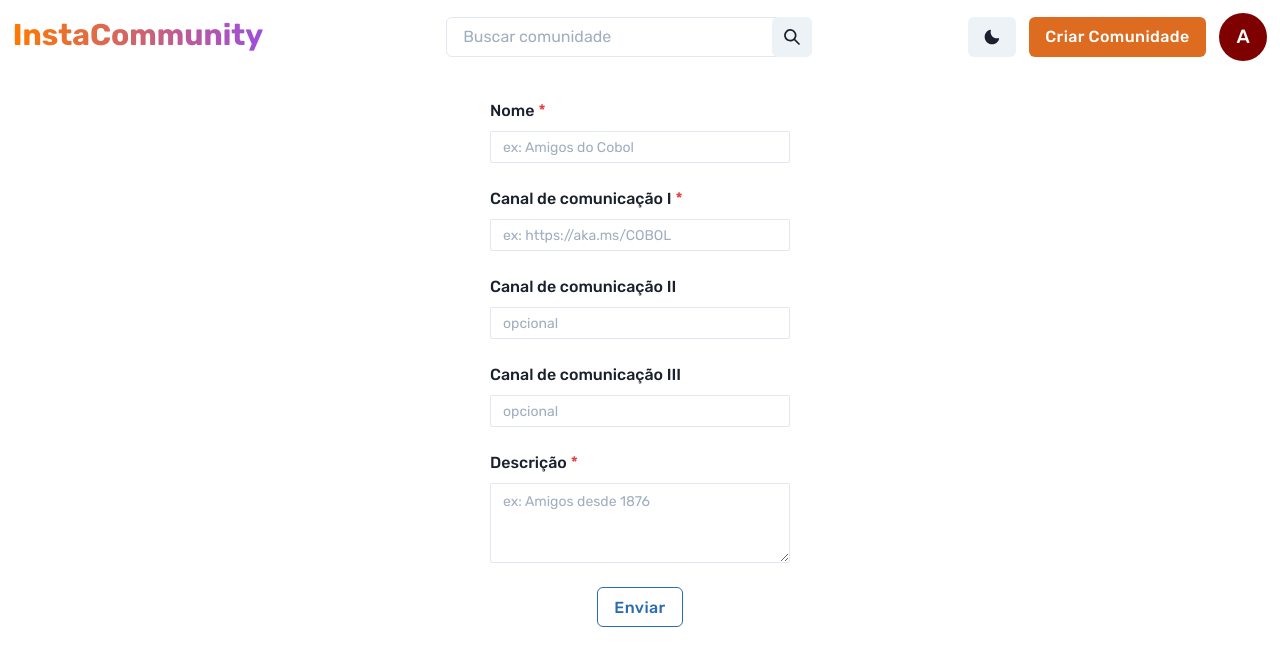
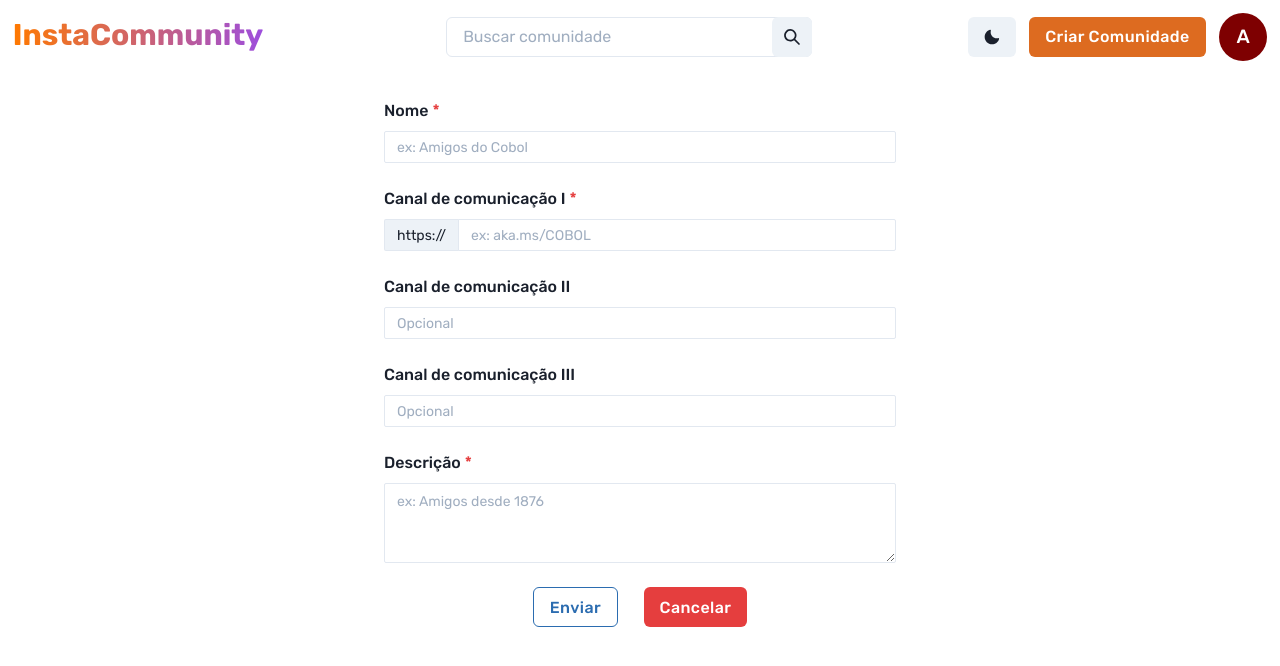
Before and after one commit to Kepler42-Itau/instacommunity-front, a Next.js app: page /communities/create in a window 1280 px wide. Shown: the top 666 px of the page. Built offline with nearby package versions, Linux system fonts and the light colour scheme.

Commit message:
refactor: realign items in create community

```diff
--- a/pages/communities/create/index.tsx
+++ b/pages/communities/create/index.tsx
@@ -9,10 +9,13 @@ import {
   Input,
   VStack,
   Center,
+  Flex,
+  InputLeftAddon,
+  Box,
   FormControl,
   FormLabel,
   Textarea,
-  useToast,
+  useToast, InputGroup,
 } from "@chakra-ui/react";
 import { LinkIcon, TriangleUpIcon } from "@chakra-ui/icons";
 import NavBar from "../../../components/NavBar";
@@ -98,7 +101,7 @@ const Create: NextPage = () => {
         isClosable: true,
       });
 
-    if (!trimmedContact.match(/^https?:\/\//gi)) {
+    if (trimmedContact != "" && !trimmedContact.match(/^https?:\/\//gi)) {
       trimmedContact = "http://" + trimmedContact;
     }
     if (trimmedContact2 != "" && !trimmedContact2.match(/^https?:\/\//gi)) {
@@ -121,18 +124,19 @@ const Create: NextPage = () => {
   };
 
   return (
-    <div>
+    <Box>
       <Head>
         <title>Criar Comunidade</title>
       </Head>
       <NavBar profile={false} home={true} />
-        <Center mt="2%">
-          <VStack spacing="24px">
+      <Flex>
+        <Center mt="2%" width="100%">
+          <VStack spacing="24px" width="40%">
             <FormControl id="nome" isRequired>
               <FormLabel>Nome</FormLabel>
               <Input
                 placeholder="ex: Amigos do Cobol"
-                width="300px"
+                width="100%"
                 size="sm"
                 value={name}
                 onChange={handleNameChange}
@@ -140,19 +144,23 @@ const Create: NextPage = () => {
             </FormControl>
             <FormControl id="contato" isRequired>
               <FormLabel>Canal de comunicação I</FormLabel>
+              <InputGroup  size="sm">
+                <InputLeftAddon children='https://' />
                 <Input
-                placeholder="ex: https://aka.ms/COBOL"
-                width="300px"
+                                                                      placeholder="ex: aka.ms/COBOL"
+                                                                      width="100%"
                                                                       size="sm"
                                                                       value={contact}
                                                                       onChange={handleContactChange}
                                                                     />
+              </InputGroup>
+
             </FormControl>
             <FormControl id="contato2">
               <FormLabel>Canal de comunicação II</FormLabel>
               <Input
-                placeholder="opcional"
-                width="300px"
+                placeholder="Opcional"
+                width="100%"
                 size="sm"
                 value={contact2}
                 onChange={handleContact2Change}
@@ -161,8 +169,8 @@ const Create: NextPage = () => {
             <FormControl id="contato3">
               <FormLabel>Canal de comunicação III</FormLabel>
               <Input
-                placeholder="opcional"
-                width="300px"
+                placeholder="Opcional"
+                width="100%"
                 size="sm"
                 value={contact3}
                 onChange={handleContact3Change}
@@ -172,12 +180,13 @@ const Create: NextPage = () => {
               <FormLabel>Descrição</FormLabel>
               <Textarea
                 placeholder="ex: Amigos desde 1876"
-                width="300px"
+                width="100%"
                 size="sm"
                 value={description}
                 onChange={handleDescriptionChange}
               />
             </FormControl>
+            <Center flexDirection="row" width="100%">
               <Button
                 colorScheme="blue"
                 type="submit"
@@ -185,12 +194,18 @@ const Create: NextPage = () => {
                 loadingText="Criando Comunidade"
                 variant="outline"
                 onClick={handleSubmit}
+                mr="5%"
               >
                 Enviar
               </Button>
+              <Button colorScheme="red" onClick={() => router.push('/')}>
+                Cancelar
+              </Button>
+            </Center>
           </VStack>
         </Center>
-    </div>
+      </Flex>
+    </Box>
   );
 };
 
```
Lines whose indentation alone changed are shown as unchanged.
